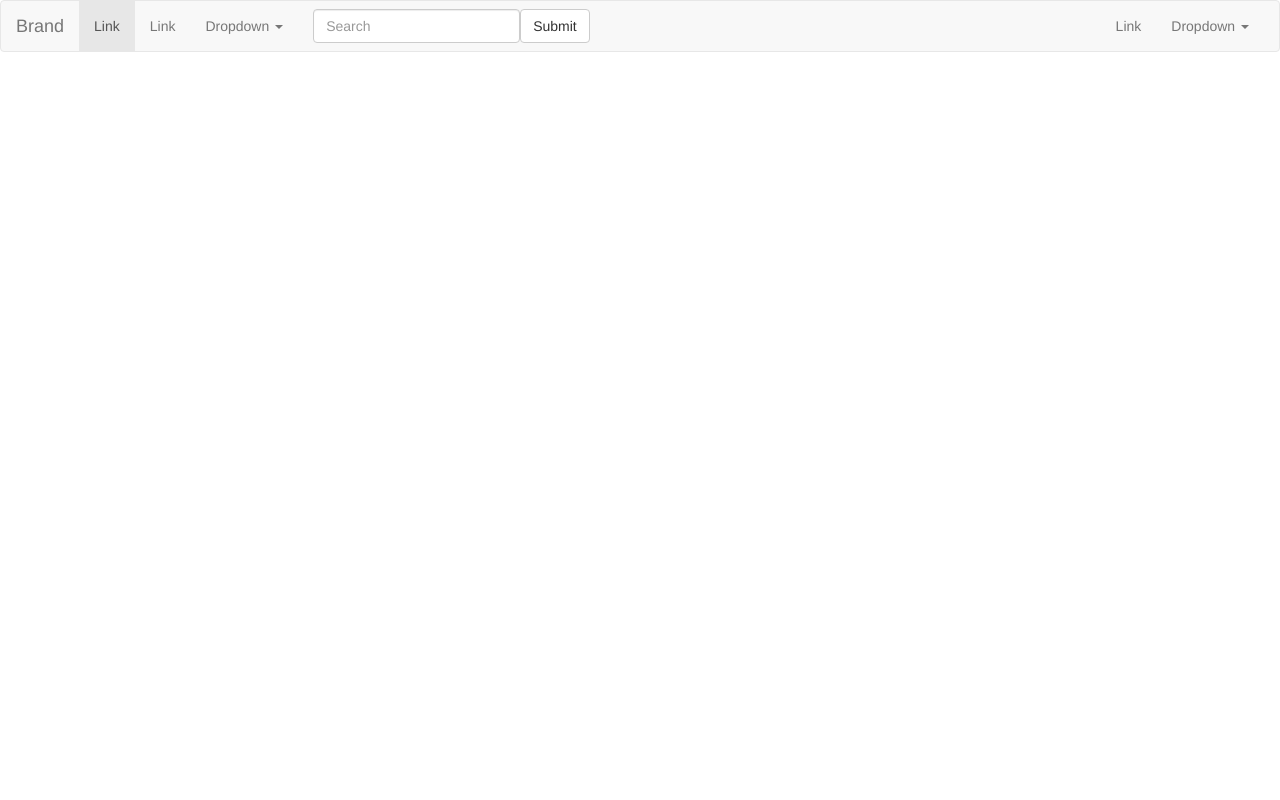
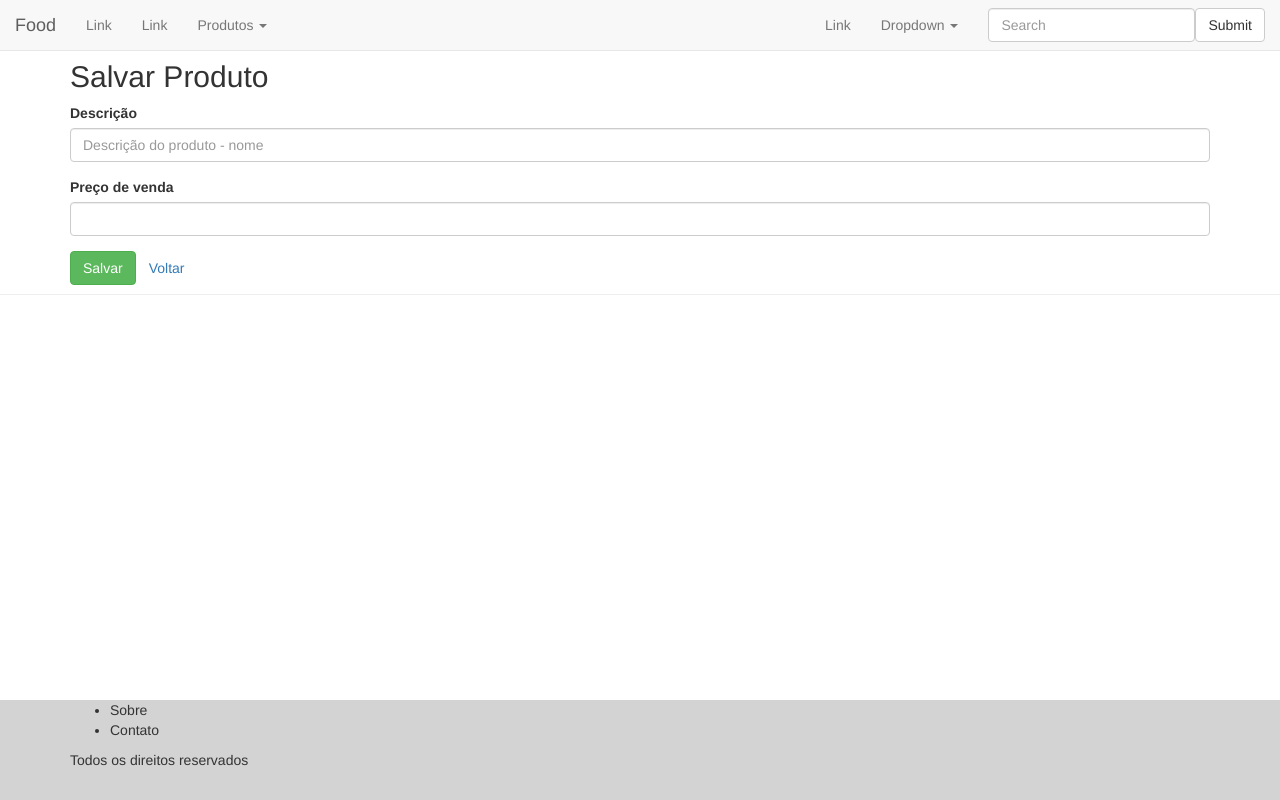
Before and after one commit to andrebronca/estudo_food, an Angular app: page /produtos/save in a window 1280 px wide. Before the commit this address led to /. Built offline with nearby package versions, Linux system fonts and the light colour scheme.

Commit message:
Adição do footer

```diff
--- a/src/app/app.component.html
+++ b/src/app/app.component.html
@@ -1,4 +1,5 @@
-
-
 <app-nav-bar></app-nav-bar>
-<router-outlet></router-outlet>
+<div class="page-header">
+    <router-outlet></router-outlet>
+</div>
+<app-footer></app-footer>
--- a/src/app/app.module.ts
+++ b/src/app/app.module.ts
@@ -6,12 +6,14 @@ import { AppComponent } from './app.component';
 import { AppRoutingModule } from './app-routing.module';
 import { ProdutosModule } from './produtos/produtos.module';
 import { NavBarComponent } from './nav-bar/nav-bar.component';
+import { FooterComponent } from './footer/footer.component';
 
 
 @NgModule({
   declarations: [
     AppComponent,
-    NavBarComponent
+    NavBarComponent,
+    FooterComponent
   ],
   imports: [
     AppRoutingModule,
--- /dev/null
+++ b/src/app/footer/footer.component.css
@@ -0,0 +1,5 @@
+footer{
+  width:100%;
+  min-height:100px;
+  background-color: lightgray; /* This color gets inverted color or you can add navbar inverse class in html */
+}
--- /dev/null
+++ b/src/app/footer/footer.component.html
@@ -0,0 +1,11 @@
+<footer class="footer navbar-fixed-bottom">
+  <div class="container">
+    <ul class="bs-docs-footer-links">
+      <li>Sobre</li>
+      <li>Contato</li>
+    </ul>
+    <p>
+      Todos os direitos reservados
+    </p>
+  </div>
+</footer>
--- /dev/null
+++ b/src/app/footer/footer.component.ts
@@ -0,0 +1,16 @@
+import { Component, OnInit } from '@angular/core';
+
+@Component({
+  moduleId: module.id,
+  selector: 'app-footer',
+  templateUrl: './footer.component.html',
+  styleUrls: ['./footer.component.css']
+})
+export class FooterComponent implements OnInit {
+
+  constructor() { }
+
+  ngOnInit() {
+  }
+
+}
--- a/src/app/nav-bar/nav-bar.component.html
+++ b/src/app/nav-bar/nav-bar.component.html
@@ -1,4 +1,4 @@
-<nav class="navbar navbar-default">
+<nav class="navbar navbar-default navbar-fixed-top">
     <div class="container-fluid">
       <!-- Brand and toggle get grouped for better mobile display -->
       <div class="navbar-header">
@@ -8,18 +8,18 @@
           <span class="icon-bar"></span>
           <span class="icon-bar"></span>
         </button>
-        <a class="navbar-brand" href="#">Brand</a>
+        <a class="navbar-brand" href="#">Food</a>
       </div>
 
       <!-- Collect the nav links, forms, and other content for toggling -->
       <div class="collapse navbar-collapse" id="bs-example-navbar-collapse-1">
         <ul class="nav navbar-nav">
-          <li class="active"><a href="#">Link <span class="sr-only">(current)</span></a></li>
+          <li><a href="#">Link <span class="sr-only">(current)</span></a></li>
           <li><a href="#">Link</a></li>
           <li class="dropdown">
-            <a href="#" class="dropdown-toggle" data-toggle="dropdown" role="button" aria-haspopup="true" aria-expanded="false">Dropdown <span class="caret"></span></a>
+            <a href="#" class="dropdown-toggle" data-toggle="dropdown" role="button" aria-haspopup="true" aria-expanded="false">Produtos <span class="caret"></span></a>
             <ul class="dropdown-menu">
-              <li><a href="#">Action</a></li>
+              <li><a href="#">Adicionar</a></li>
               <li><a href="#">Another action</a></li>
               <li><a href="#">Something else here</a></li>
               <li role="separator" class="divider"></li>
@@ -29,7 +29,7 @@
             </ul>
           </li>
         </ul>
-        <form class="navbar-form navbar-left">
+        <form class="navbar-form navbar-right">
           <div class="form-group">
             <input type="text" class="form-control" placeholder="Search">
           </div>
--- a/src/app/nav-bar/nav-bar.component.ts
+++ b/src/app/nav-bar/nav-bar.component.ts
@@ -1,6 +1,7 @@
 import { Component, OnInit } from '@angular/core';
 
 @Component({
+  moduleId: module.id,
   selector: 'app-nav-bar',
   templateUrl: './nav-bar.component.html',
   styleUrls: ['./nav-bar.component.css']
--- a/src/app/produtos/produto-detalhe.component.ts
+++ b/src/app/produtos/produto-detalhe/produto-detalhe.component.ts
@@ -3,6 +3,6 @@ import { Component } from '@angular/core';
 @Component({
   moduleId: module.id,
   selector: 'app-produto-detalhe',
-  templateUrl: 'produto-detalhe.component.html'
+  templateUrl: './produto-detalhe.component.html'
 })
 export class ProdutoDetalheComponent {}
--- a/src/app/produtos/produto-routing.module.ts
+++ b/src/app/produtos/produto-routing.module.ts
@@ -1,11 +1,11 @@
 import { NgModule } from '@angular/core';
 import { RouterModule, Routes } from '@angular/router';
 import { ProdutosListaComponent } from './produtos-lista.component';
-import { ProdutoDetalheComponent } from './produto-detalhe.component';
+import { ProdutoDetalheComponent } from './produto-detalhe/produto-detalhe.component';
 
 const produtoRoutes: Routes = [
   {path: 'produtos', component: ProdutosListaComponent},
-  {path: 'produto/save', component: ProdutoDetalheComponent}
+  {path: 'produtos/save', component: ProdutoDetalheComponent}
 ]
 
 @NgModule({
--- a/src/app/produtos/produtos.module.ts
+++ b/src/app/produtos/produtos.module.ts
@@ -3,7 +3,7 @@ import { CommonModule } from '@angular/common';
 import { BrowserModule } from '@angular/platform-browser';
 import { ProdutosListaComponent } from './produtos-lista.component';
 import { ProdutoRoutingModule } from './produto-routing.module';
-import { ProdutoDetalheComponent } from './produto-detalhe.component';
+import { ProdutoDetalheComponent } from './produto-detalhe/produto-detalhe.component';
 
 @NgModule({
   imports: [
```
Also changed, not shown: src/app/produtos/produto-detalhe/produto-detalhe.component.html (renamed from src/app/produtos/produto-detalhe.component.html).
